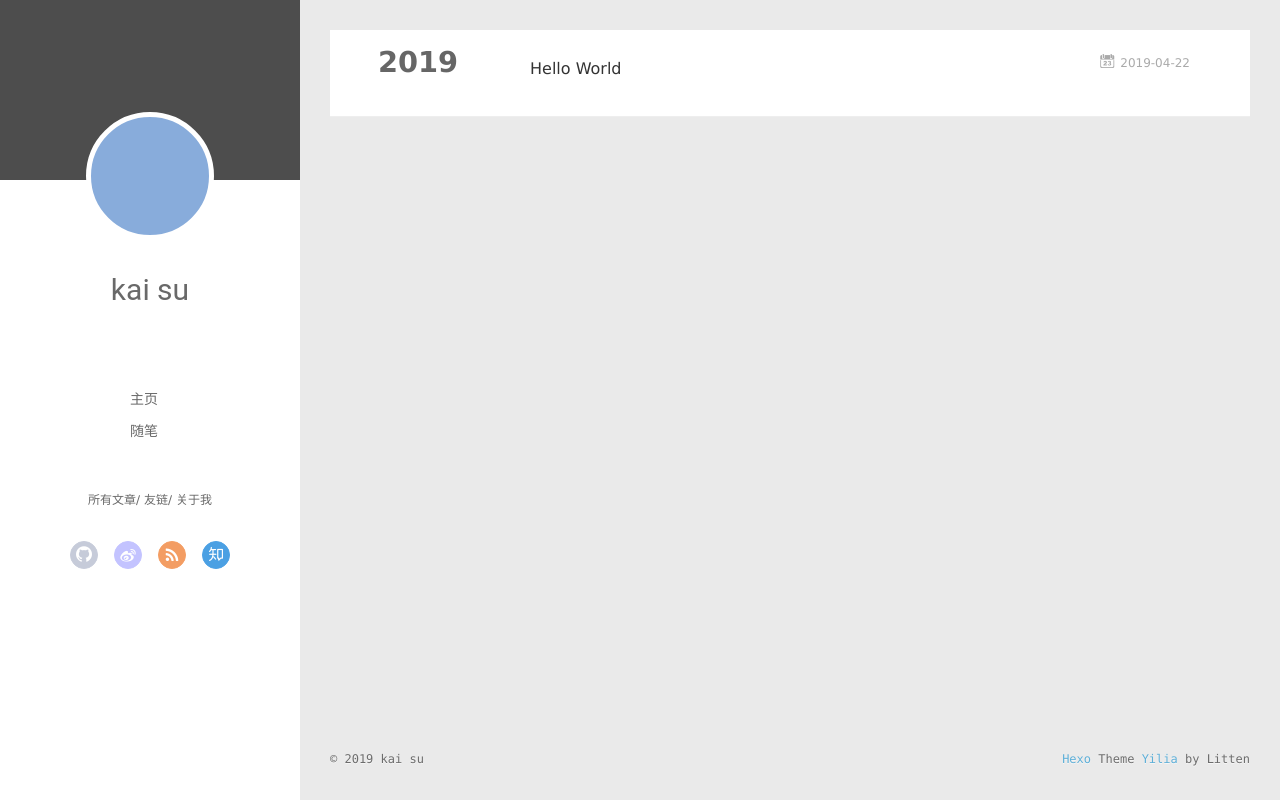
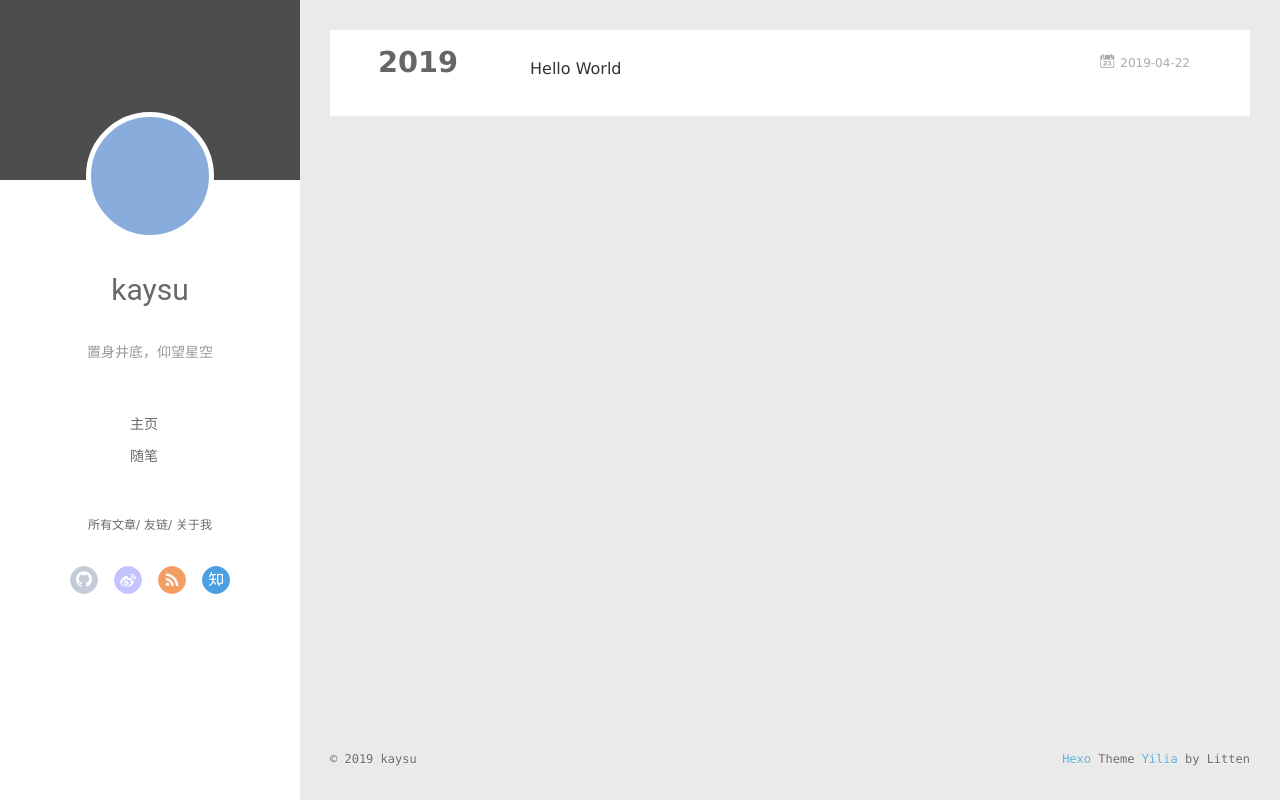
Before and after one commit to kaikaiS1/kaikaiS1.github.io, a plain HTML site: page archives/2019/04/index.html in a window 1280 px wide. Drawn offline with Linux system fonts and the light colour scheme; no server answers.

Commit message:
Site updated: 2019-04-22 23:57:11

```diff
--- a/archives/2019/04/index.html
+++ b/archives/2019/04/index.html
@@ -8,16 +8,17 @@
   <link rel="dns-prefetch" href="http://yoursite.com">
   <title>Archives: 2019/4 | 小角落</title>
   <meta name="viewport" content="width=device-width, initial-scale=1, maximum-scale=1">
-  <meta name="description" content="开，往城市边缘开">
+  <meta name="description" content="郑州大学2012级，就职于SGMW。什么都不擅长，什么都想学。">
+<meta name="keywords" content="总线，整车架构，编程">
 <meta property="og:type" content="website">
 <meta property="og:title" content="小角落">
 <meta property="og:url" content="http://yoursite.com/archives/2019/04/index.html">
 <meta property="og:site_name" content="小角落">
-<meta property="og:description" content="开，往城市边缘开">
+<meta property="og:description" content="郑州大学2012级，就职于SGMW。什么都不擅长，什么都想学。">
 <meta property="og:locale" content="zh-CN">
 <meta name="twitter:card" content="summary">
 <meta name="twitter:title" content="小角落">
-<meta name="twitter:description" content="开，往城市边缘开">
+<meta name="twitter:description" content="郑州大学2012级，就职于SGMW。什么都不擅长，什么都想学。">
 
     <link rel="alternative" href="/atom.xml" title="小角落" type="application/atom+xml">
 
@@ -49,8 +50,10 @@
 			<img src class="js-avatar">
 		</a>
 		<hgroup>
-		  <h1 class="header-author"><a href="/">kai su</a></h1>
+		  <h1 class="header-author"><a href="/">kaysu</a></h1>
 		</hgroup>
+
+		<p class="header-subtitle">置身井底，仰望星空</p>
 
 
 		<nav class="header-menu">
@@ -107,8 +110,10 @@
 				<img src class="js-avatar">
 			</div>
 			<hgroup>
-			  <h1 class="header-author js-header-author">kai su</h1>
+			  <h1 class="header-author js-header-author">kaysu</h1>
 			</hgroup>
+
+			<p class="header-subtitle"><i class="icon icon-quo-left"></i>置身井底，仰望星空<i class="icon icon-quo-right"></i></p>
 
 
 
@@ -205,7 +210,7 @@
   <div class="outer">
     <div id="footer-info">
     	<div class="footer-left">
-    		&copy; 2019 kai su
+    		&copy; 2019 kaysu
     	</div>
       	<div class="footer-right">
       		<a href="http://hexo.io/" target="_blank">Hexo</a>  Theme <a href="https://github.com/litten/hexo-theme-yilia" target="_blank">Yilia</a> by Litten
```
Also changed, not shown: 2019/04/22/hello-world/index.html (+8 -3 lines), archives/2019/index.html (+11 -6 lines), archives/index.html (+11 -6 lines), index.html (+11 -6 lines).
